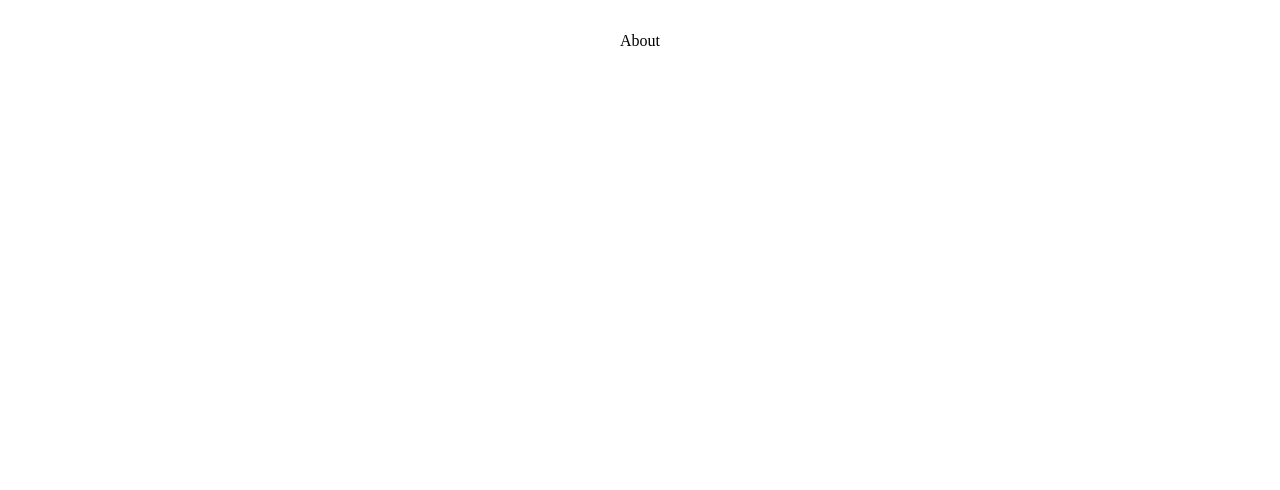
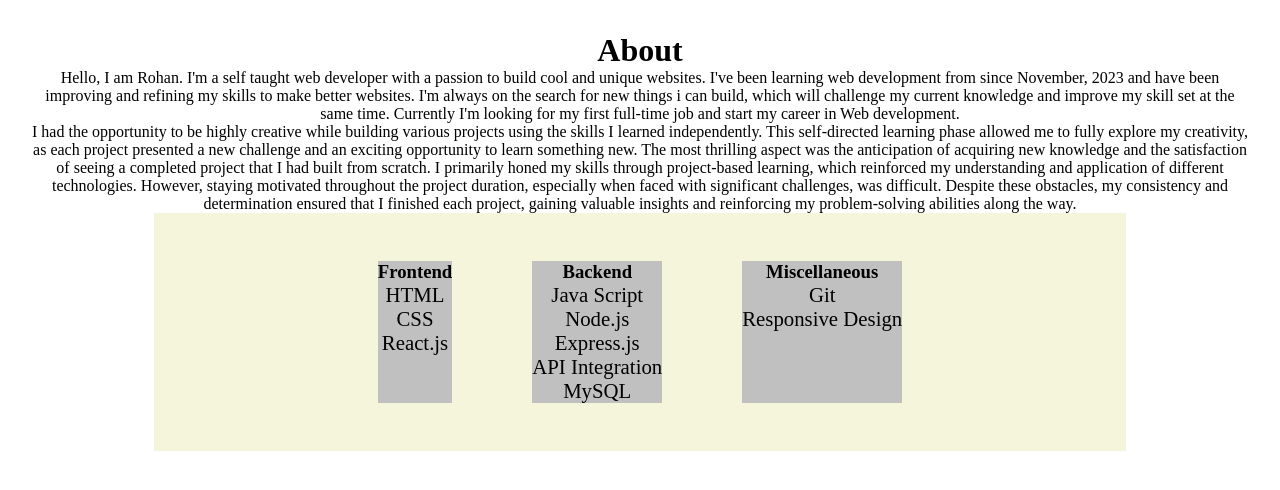
Before and after one commit to RohanGorla/Marknox_Assignment, a React (Vite) app: page /#/about in a window 1280 px wide. Shown: the top 490 px of the page. Built offline with nearby package versions, Linux system fonts and the light colour scheme.

Commit message:
add resume and about section

```diff
--- a/src/Components/About.jsx
+++ b/src/Components/About.jsx
@@ -1,9 +1,67 @@
-import React from 'react'
+import React from "react";
+import "../styles/About.css";
 
 function About() {
   return (
-    <div>About</div>
-  )
+    <div>
+    <div className="About_Header">
+      <h1>About</h1>
+    </div>
+      <p>
+        Hello, I am Rohan. I'm a self taught web developer with a passion to
+        build cool and unique websites. I've been learning web development from
+        since November, 2023 and have been improving and refining my skills to
+        make better websites. I'm always on the search for new things i can
+        build, which will challenge my current knowledge and improve my skill
+        set at the same time. Currently I'm looking for my first full-time job
+        and start my career in Web development.
+      </p>
+      <p>
+        I had the opportunity to be highly creative while building various
+        projects using the skills I learned independently. This self-directed
+        learning phase allowed me to fully explore my creativity, as each
+        project presented a new challenge and an exciting opportunity to learn
+        something new. The most thrilling aspect was the anticipation of
+        acquiring new knowledge and the satisfaction of seeing a completed
+        project that I had built from scratch. I primarily honed my skills
+        through project-based learning, which reinforced my understanding and
+        application of different technologies. However, staying motivated
+        throughout the project duration, especially when faced with significant
+        challenges, was difficult. Despite these obstacles, my consistency and
+        determination ensured that I finished each project, gaining valuable
+        insights and reinforcing my problem-solving abilities along the way.
+      </p>
+      <div className="skills">
+        <div className="Skills_Container">
+          <div className="Frontend_Skills Skills_Card">
+            <h3>Frontend</h3>
+            <ul className="Skills">
+              <li>HTML</li>
+              <li>CSS</li>
+              <li>React.js</li>
+            </ul>
+          </div>
+          <div className="Backend_Skills Skills_Card">
+            <h3>Backend</h3>
+            <ul className="Skills">
+              <li>Java Script</li>
+              <li>Node.js</li>
+              <li>Express.js</li>
+              <li>API Integration</li>
+              <li>MySQL</li>
+            </ul>
+          </div>
+          <div className="Other_Skills Skills_Card">
+            <h3>Miscellaneous</h3>
+            <ul className="Skills">
+              <li>Git</li>
+              <li>Responsive Design</li>
+            </ul>
+          </div>
+        </div>
+      </div>
+    </div>
+  );
 }
 
-export default About
+export default About;
--- a/src/Components/Navbar.jsx
+++ b/src/Components/Navbar.jsx
@@ -1,5 +1,6 @@
 import React, { forwardRef } from "react";
 import { NavLink, Link } from "react-router-dom";
+import resume from "../ROHAN.pdf";
 import "../styles/Navbar.css";
 
 function Navbar(props) {
@@ -46,6 +47,11 @@ function Navbar(props) {
             >
               Contact
             </li>
+            <li>
+              <a href={resume} download="RESUME-RohanGorla">
+                Resume
+              </a>
+            </li>
           </ul>
         </nav>
       </div>
--- a/src/styles/About.css
+++ b/src/styles/About.css
@@ -0,0 +1,23 @@
+.Skills_Container {
+    width: 80%;
+    margin: 0 auto;
+    background-color: beige;
+    display: flex;
+    justify-content: center;
+    gap: 5em;
+    padding: 3em 0;
+}
+
+/* .Skills {
+    text-align: center;
+} */
+
+.Skills li {
+    list-style: none;
+    font-size: 1.3em;
+}
+
+.Skills_Card {
+    background-color: silver;
+    text-align: center;
+}
--- a/src/styles/Skills.css
+++ b/src/styles/Skills.css
@@ -1,4 +1,4 @@
-.Skills_Container {
+/* .Skills_Container {
     width: 80%;
     margin: 0 auto;
     background-color: beige;
@@ -15,4 +15,4 @@
 .Skills li {
     list-style: none;
     font-size: 1.3em;
-}
+} */
```
Also changed, not shown: src/main.jsx (+0 -12 lines), 1 other file (tests, documents, lock files or other folders).
